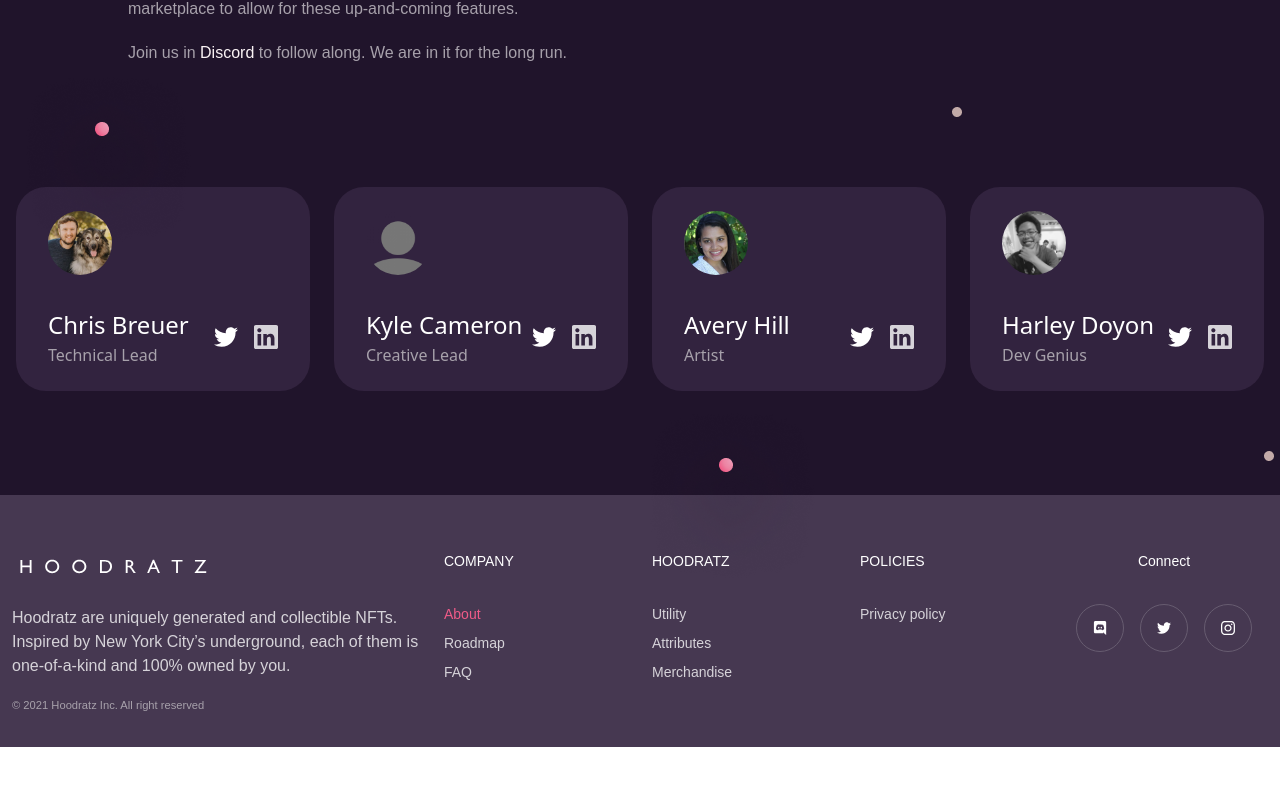
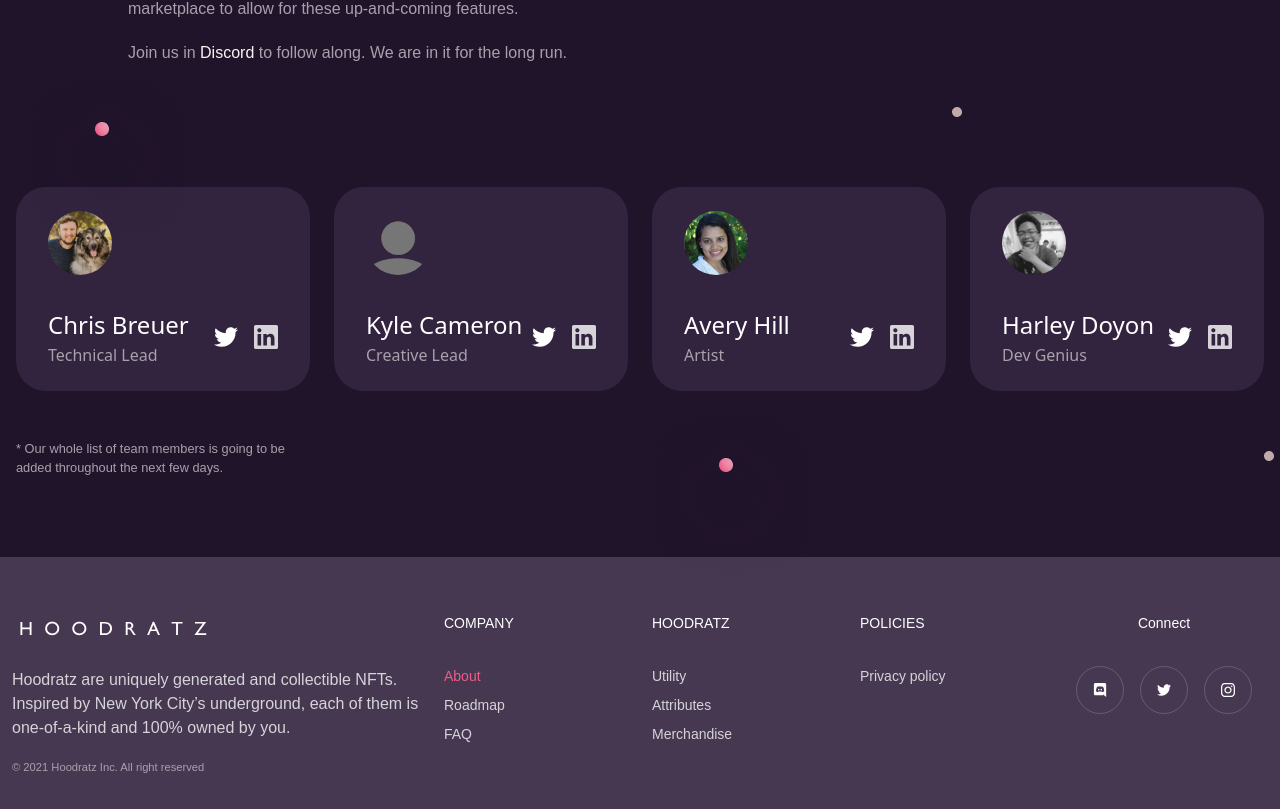
Before and after one commit to meemalabs/hoodratz.io, a Vue app: page /about in a window 1280 px wide. Shown: the part 1345-2154 px from the top of the page. Before the commit the page ends 2092 px from the top, so only its background shows below. Built offline with nearby package versions, Linux system fonts and the light colour scheme; a web font is replaced by a local one.

Commit message:
chore: wip

```diff
--- a/src/views/About.vue
+++ b/src/views/About.vue
@@ -173,6 +173,12 @@ import AppFooter from "@/components/AppFooter.vue";
             </div>
           </div>
         </div>
+
+        <small class="font-sora">
+          * Our whole list of team members is going to be added throughout the
+          next few days.
+        </small>
+
         <img
           class="absolute hidden  xl:left-0 xl:-top-24 lg:block lg:-top-16 lg:left-0"
           src="/images/home/hoodratz-ellipse-97.png"
```
